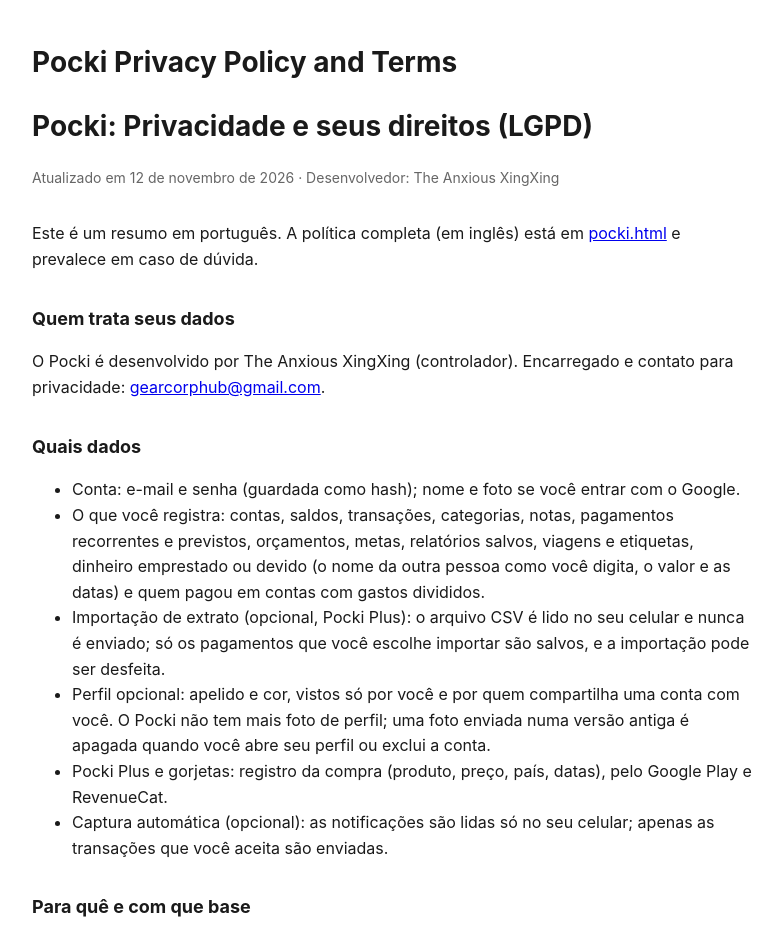
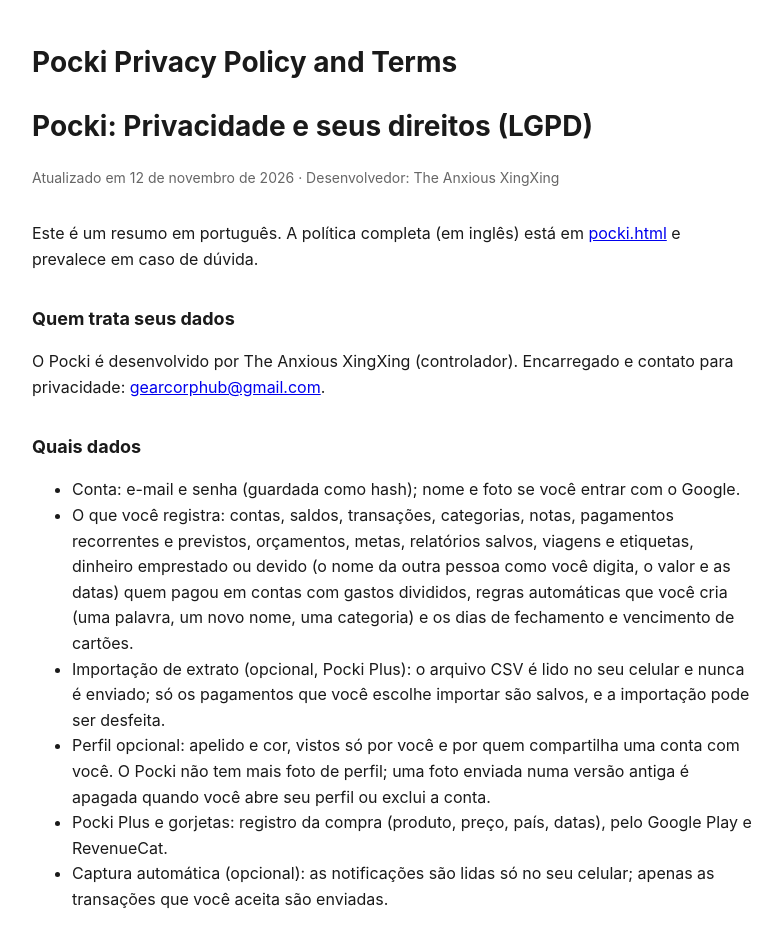
Before and after one commit to Andre-Durante/privacy-policy, a plain HTML site: page pocki-pt.html in a window 1280 px wide. Shown: the top 925 px of the page, without its empty margins (248-1030 px from the left). Drawn offline with Linux system fonts and the light colour scheme.

Commit message:
Pocki: automatic rules and card days

```diff
--- a/pocki-pt.html
+++ b/pocki-pt.html
@@ -32,7 +32,7 @@
   <h2>Quais dados</h2>
   <ul>
     <li>Conta: e-mail e senha (guardada como hash); nome e foto se você entrar com o Google.</li>
-    <li>O que você registra: contas, saldos, transações, categorias, notas, pagamentos recorrentes e previstos, orçamentos, metas, relatórios salvos, viagens e etiquetas, dinheiro emprestado ou devido (o nome da outra pessoa como você digita, o valor e as datas) e quem pagou em contas com gastos divididos.</li>
+    <li>O que você registra: contas, saldos, transações, categorias, notas, pagamentos recorrentes e previstos, orçamentos, metas, relatórios salvos, viagens e etiquetas, dinheiro emprestado ou devido (o nome da outra pessoa como você digita, o valor e as datas) quem pagou em contas com gastos divididos, regras automáticas que você cria (uma palavra, um novo nome, uma categoria) e os dias de fechamento e vencimento de cartões.</li>
     <li>Importação de extrato (opcional, Pocki Plus): o arquivo CSV é lido no seu celular e nunca é enviado; só os pagamentos que você escolhe importar são salvos, e a importação pode ser desfeita.</li>
     <li>Perfil opcional: apelido e cor, vistos só por você e por quem compartilha uma conta com você. O Pocki não tem mais foto de perfil; uma foto enviada numa versão antiga é apagada quando você abre seu perfil ou exclui a conta.</li>
     <li>Pocki Plus e gorjetas: registro da compra (produto, preço, país, datas), pelo Google Play e RevenueCat.</li>
```
Also changed, not shown: pocki.html (+1 -1 lines).
